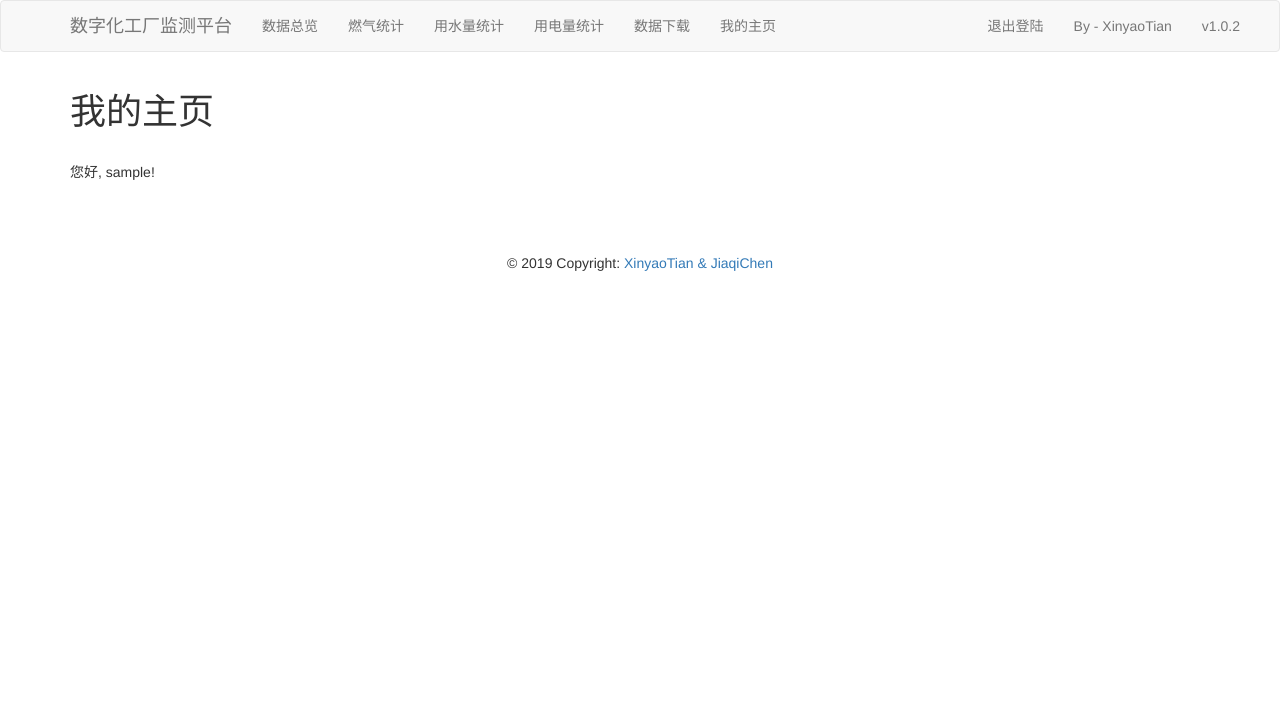
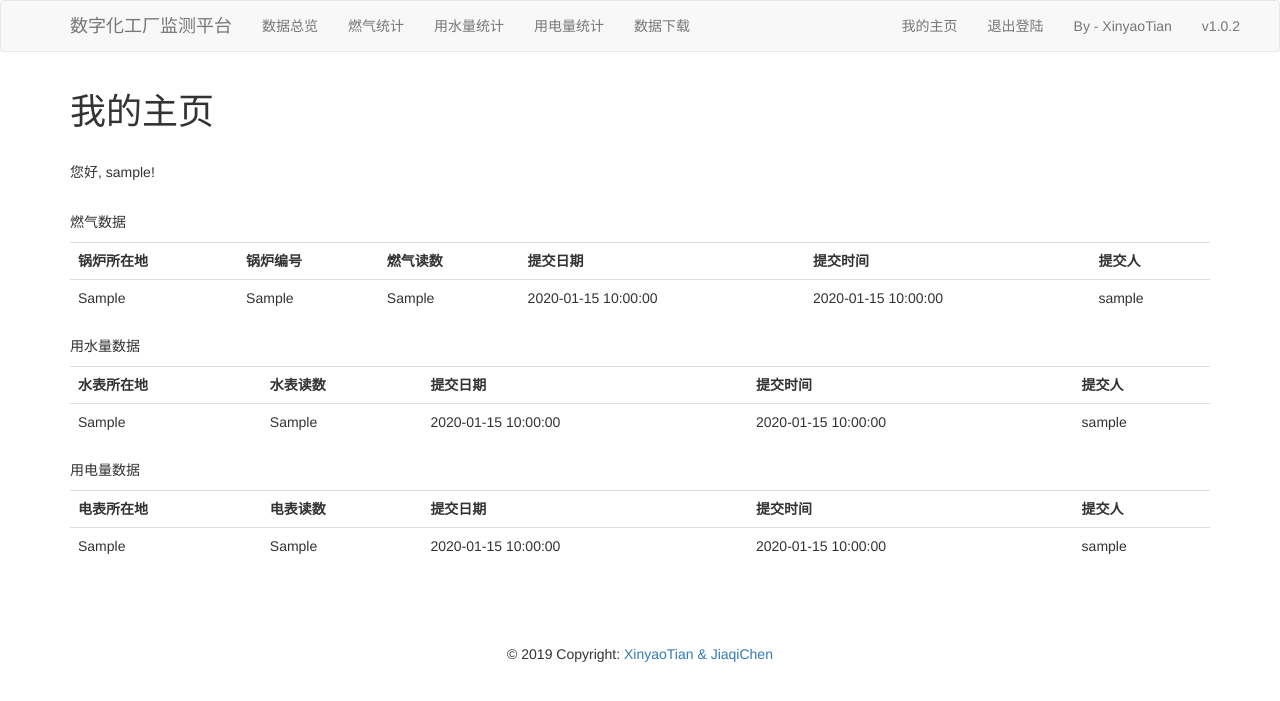
Before and after one commit to chenjiaqi-factory-project/WebUIPART, a Flask app: template app/templates/auth/individual/home_page.html in a window 1280 px wide. Shown: the top 701 px of the page. Run offline with Flask 2, Linux system fonts and the light colour scheme; the template is opened without the code that fills it: most values are stand-ins (such as "Sample title", 1, 10 or a date in 2020); parts of the project's set-up code (start-up, migrations or seed data) failed here and were passed over; some libraries are stand-ins or nearby versions.

Commit message:
修改了个人主页，增加了提交数据自动记录提交人的功能

```diff
--- a/app/elec/forms.py
+++ b/app/elec/forms.py
@@ -11,7 +11,6 @@ elecInfoClass = ElecInfoClass()
 class ElecDataRecordForm(FlaskForm):
     factory_no = SelectField('选择电表地点', choices=elecInfoClass.get_elec_field_list(), validators=[DataRequired()])
     elec_indicator = StringField('用电量', validators=[DataRequired()])
-    employee_no = StringField('员工编号', validators=[DataRequired()])
     submit = SubmitField('提交')
 
 
--- a/app/elec/routes.py
+++ b/app/elec/routes.py
@@ -79,6 +79,7 @@ def elec_data_submit_post():
     post_doc_url = 'http://' + Config.DB_OPS_URL + '/api/elec/document'
     doc_dict = dict(request.form)
     doc_dict['factory_no'] = form.factory_no.data
+    doc_dict['employee_no'] = current_user.account_id
     doc_dict['datetime'] = get_current_datetime()
     doc_dict['date'] = get_current_date()
     doc_dict['time'] = get_current_time()
--- a/app/gas/forms.py
+++ b/app/gas/forms.py
@@ -11,7 +11,6 @@ gasInfoClass = GasInfoClass()
 class GasDataRecordForm(FlaskForm):
     boiler_room_and_no = SelectField('选择锅炉房及锅炉', choices=gasInfoClass.get_gas_field_list(), validators=[DataRequired()])
     gas_indicator = StringField('燃气表读数', validators=[DataRequired()])
-    employee_no = StringField('员工编号', validators=[DataRequired()])
     submit = SubmitField('提交')
 
 
--- a/app/gas/routes.py
+++ b/app/gas/routes.py
@@ -83,6 +83,7 @@ def data_submit_post():
     doc_dict = dict(request.form)
     doc_dict['boiler_room'] = str(form.boiler_room_and_no.data).split('/')[0]
     doc_dict['boiler_no'] = str(form.boiler_room_and_no.data).split('/')[1]
+    doc_dict['employee_no'] = current_user.account_id
     doc_dict['datetime'] = get_current_datetime()
     doc_dict['date'] = get_current_date()
     doc_dict['time'] = get_current_time()
--- a/app/routes.py
+++ b/app/routes.py
@@ -80,9 +80,9 @@ def data_download_post():
         result = requests.get(get_doc_url)
         if result.status_code == 200:
             document_list = get_api_info(result)
-            write_csv(document_list, Config.DATA_CSV_PATH)
+            write_csv(document_list, Config.DATA_CSV_PATH + file_name)
             flash('数据下载成功!', 'success')
-            return send_file(Config.DATA_CSV_SEND_PATH, mimetype='text/csv',
+            return send_file(Config.DATA_CSV_SEND_PATH + file_name, mimetype='text/csv',
                              attachment_filename=file_name, as_attachment=True)
 
 
--- a/app/templates/auth/individual/home_page.html
+++ b/app/templates/auth/individual/home_page.html
@@ -6,8 +6,91 @@
     <h1>我的主页</h1>
     <br>
     <p>您好, {{ account['account_nickname'] }}!</p>
+    <br>
+    {% if account.account_status == 'employee' %}
+        <h3>我提交的数据</h3>
+    {% endif %}
     <div class="row">
-        <div class="col-md-4">
-        </div>
+        {% if gas_record_list %}
+            <div class="container">
+            <p>燃气数据</p>
+                <div class="table-responsive">
+                    <table class="table">
+                        <tr>
+                            <th>锅炉所在地</th>
+                            <th>锅炉编号</th>
+                            <th>燃气读数</th>
+                            <th>提交日期</th>
+                            <th>提交时间</th>
+                            <th>提交人</th>
+                        </tr>
+                        {% for record in gas_record_list %}
+                        <tr>
+                            <td>{{ record.boiler_room }}</td>
+                            <td>{{ record.boiler_no }}</td>
+                            <td>{{ record.gas_indicator }}</td>
+                            <td>{{ record.date }}</td>
+                            <td>{{ record.time }}</td>
+                            <td>{{ account.account_nickname }}</td>
+                        </tr>
+                        {% endfor %}
+                    </table>
+                </div>
+            </div>
+        {% endif %}
+    </div>
+    <div class="row">
+        {% if water_record_list %}
+            <div class="container">
+            <p>用水量数据</p>
+                <div class="table-responsive">
+                    <table class="table">
+                        <tr>
+                            <th>水表所在地</th>
+                            <th>水表读数</th>
+                            <th>提交日期</th>
+                            <th>提交时间</th>
+                            <th>提交人</th>
+                        </tr>
+                        {% for record in water_record_list %}
+                        <tr>
+                            <td>{{ record.factory_no }}</td>
+                            <td>{{ record.gas_indicator }}</td>
+                            <td>{{ record.date }}</td>
+                            <td>{{ record.time }}</td>
+                            <td>{{ account.account_nickname }}</td>
+                        </tr>
+                        {% endfor %}
+                    </table>
+                </div>
+            </div>
+        {% endif %}
+    </div>
+    <div class="row">
+        {% if elec_record_list %}
+            <div class="container">
+            <p>用电量数据</p>
+                <div class="table-responsive">
+                    <table class="table">
+                        <tr>
+                            <th>电表所在地</th>
+                            <th>电表读数</th>
+                            <th>提交日期</th>
+                            <th>提交时间</th>
+                            <th>提交人</th>
+                        </tr>
+                        {% for record in elec_record_list %}
+                        <tr>
+                            <td>{{ record.factory_no }}</td>
+                            <td>{{ record.gas_indicator }}</td>
+                            <td>{{ record.date }}</td>
+                            <td>{{ record.time }}</td>
+                            <td>{{ account.account_nickname }}</td>
+                        </tr>
+                        {% endfor %}
+                    </table>
+                </div>
+            </div>
+        {% endif %}
     </div>
 {% endblock %}
--- a/app/templates/base.html
+++ b/app/templates/base.html
@@ -22,10 +22,10 @@
             <div class="collapse navbar-collapse" id="bs-example-navbar-collapse-1">
                 <div class="container">
                     <ul class="nav navbar-nav">
+                        <li><a href="{{ url_for('gas_panel_view') }}">数据总览</a></li>
                         {% if account['account_status'] == 'admin' %}
                             <li><a href="{{ url_for('auth.register_view') }}">创建新用户</a></li>
                         {% elif account['account_status'] == 'employer' %}
-                            <li><a href="{{ url_for('gas_panel_view') }}">数据总览</a></li>
                             <li><a href="{{ url_for('gas.gas_stats_panel') }}">燃气统计</a></li>
                             <li><a href="{{ url_for('water.water_stats_panel') }}">用水量统计</a></li>
                             <li><a href="{{ url_for('elec.elec_stats_panel') }}">用电量统计</a></li>
@@ -35,9 +35,9 @@
                             <li><a href="{{ url_for('water.water_data_submit_view') }}">用水量提交</a></li>
                             <li><a href="{{ url_for('elec.elec_data_submit_view') }}">用电量提交</a></li>
                         {% endif %}
-                            <li><a href="{{ url_for('auth.home_view', account_id=current_user.account_id) }}">我的主页</a></li>
                     </ul>
                     <ul class="nav navbar-nav navbar-right">
+                        <li><a href="{{ url_for('auth.home_view', account_id=current_user.account_id) }}">我的主页</a></li>
                         <li><a href="{{ url_for('logout_func') }}">退出登陆</a></li>
                         <li><a href="https://github.com/XinyaoTian">By - XinyaoTian</a></li>
                         <li><a>v1.0.2</a></li>
--- a/app/water/forms.py
+++ b/app/water/forms.py
@@ -11,7 +11,6 @@ waterInfoClass = WaterInfoClass()
 class WaterDataRecordForm(FlaskForm):
     factory_no = SelectField('选择水表地点', choices=waterInfoClass.get_water_field_list(), validators=[DataRequired()])
     water_indicator = StringField('用水量', validators=[DataRequired()])
-    employee_no = StringField('员工编号', validators=[DataRequired()])
     submit = SubmitField('提交')
 
 
--- a/app/water/routes.py
+++ b/app/water/routes.py
@@ -79,6 +79,7 @@ def water_data_submit_post():
     post_doc_url = 'http://' + Config.DB_OPS_URL + '/api/water/document'
     doc_dict = dict(request.form)
     doc_dict['factory_no'] = form.factory_no.data
+    doc_dict['employee_no'] = current_user.account_id
     doc_dict['datetime'] = get_current_datetime()
     doc_dict['date'] = get_current_date()
     doc_dict['time'] = get_current_time()
--- a/config.py
+++ b/config.py
@@ -25,5 +25,5 @@ class Config(object):
     CAPTCHA_SERVICE_PORT = os.environ.get('CAPTCHA_PART_SERVICE_PORT')
     CAPTCHA_SERVICE_URL = CAPTCHA_SERVICE_IP + ':' + CAPTCHA_SERVICE_PORT
 
-    DATA_CSV_PATH = './app/data_process/data.csv'
-    DATA_CSV_SEND_PATH = 'data_process/data.csv'
+    DATA_CSV_PATH = './app/data_process/'
+    DATA_CSV_SEND_PATH = 'data_process/'
```
Also changed, not shown: app/auth/routes.py (+18 -2 lines), app/templates/frontPage.html (deleted, +0 -70 lines).
